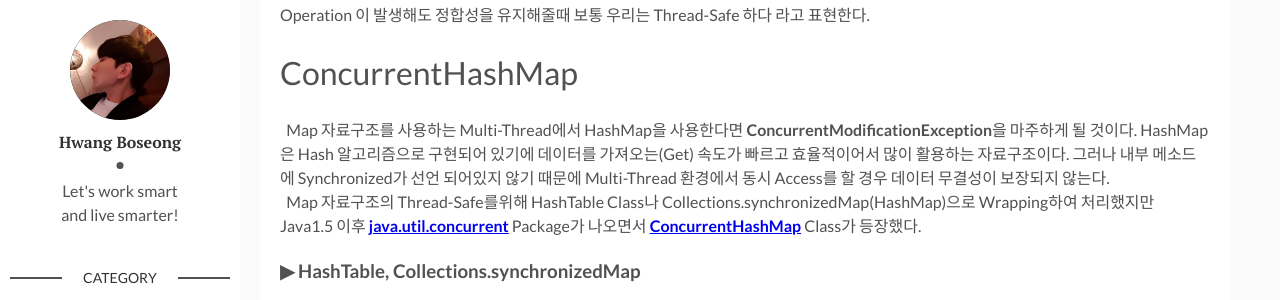
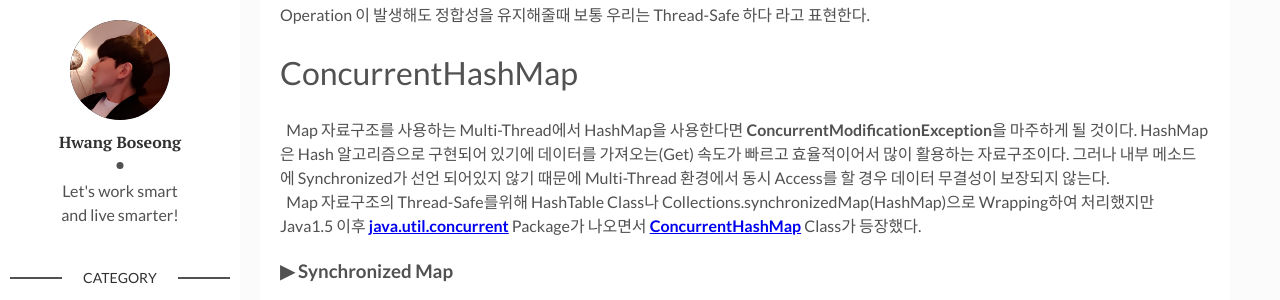
Before and after one commit to hboseong/hboseong.github.io, a Jekyll site: the page built from _posts/2019-10-31-Java-ConcurrentHashMap.md, in a window 1280 px wide and 900 px high, scrolled down 606 px, cut to the strip 0-300 px from the top of the window. Built offline with Jekyll 4.4.1, drawn with Linux system fonts in a browser that asks for light colours; nearby versions of some CDN libraries; comment, search, counter and statistics services are not loaded.

Commit message:
update content

```diff
--- a/_posts/2019-10-31-Java-ConcurrentHashMap.md
+++ b/_posts/2019-10-31-Java-ConcurrentHashMap.md
@@ -15,7 +15,7 @@ img: concurrenthashmap.png
 &nbsp; Map 자료구조를 사용하는 Multi-Thread에서 HashMap을 사용한다면  **ConcurrentModificationException**을 마주하게 될 것이다. HashMap은 Hash 알고리즘으로 구현되어 있기에 데이터를 가져오는(Get) 속도가 빠르고 효율적이어서 많이 활용하는 자료구조이다. 그러나 내부 메소드에 Synchronized가 선언 되어있지 않기 때문에  Multi-Thread 환경에서 동시 Access를 할 경우 데이터 무결성이 보장되지 않는다.<br>
 &nbsp; Map 자료구조의 Thread-Safe를위해  HashTable Class나 Collections.synchronizedMap(HashMap)으로 Wrapping하여 처리했지만 Java1.5 이후 **[java.util.concurrent](https://docs.oracle.com/javase/8/docs/api/index.html?java/util/concurrent/package-summary.html)** Package가 나오면서 **[ConcurrentHashMap](https://docs.oracle.com/javase/8/docs/api/java/util/concurrent/ConcurrentHashMap.html)** Class가 등장했다.
 
-### ▶ HashTable, Collections.synchronizedMap
+### ▶ Synchronized Map
 <script src="https://gist.github.com/hboseong/a8b642ae38fde033e109880b620c19dd.js"></script>
 
 
```
